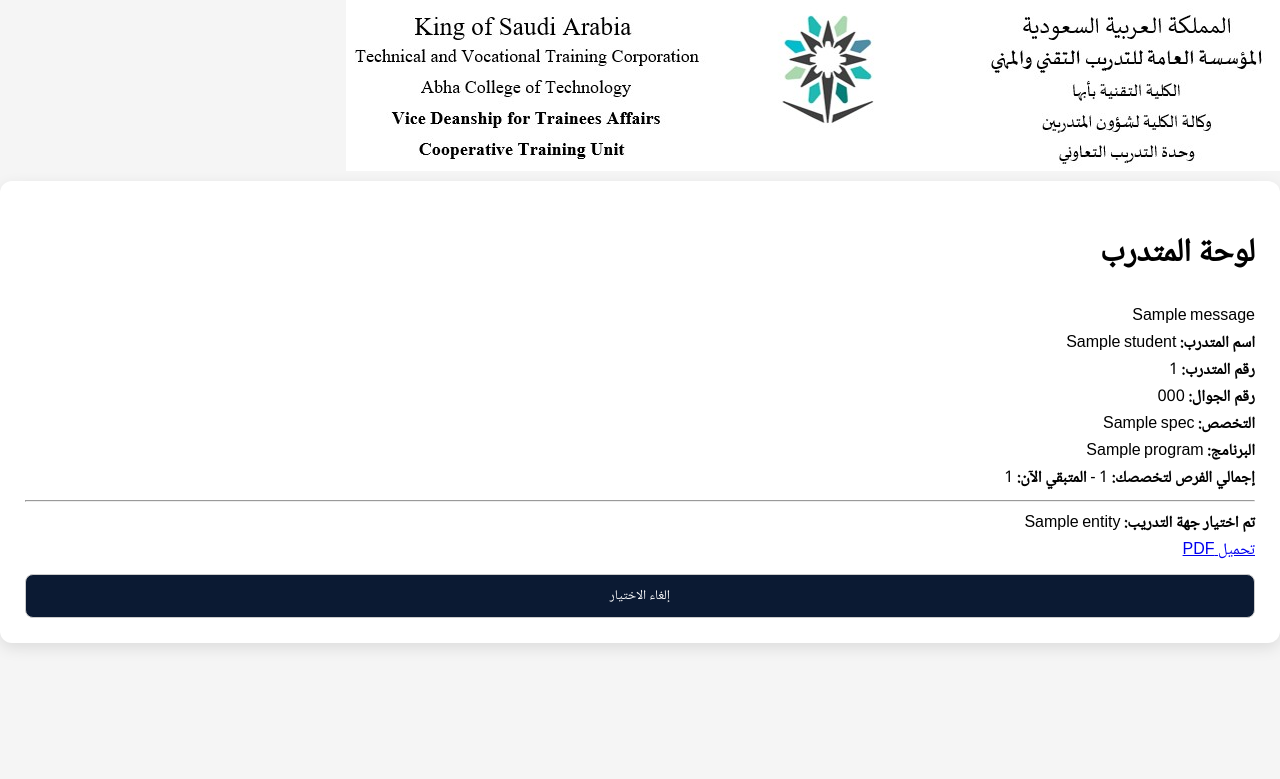
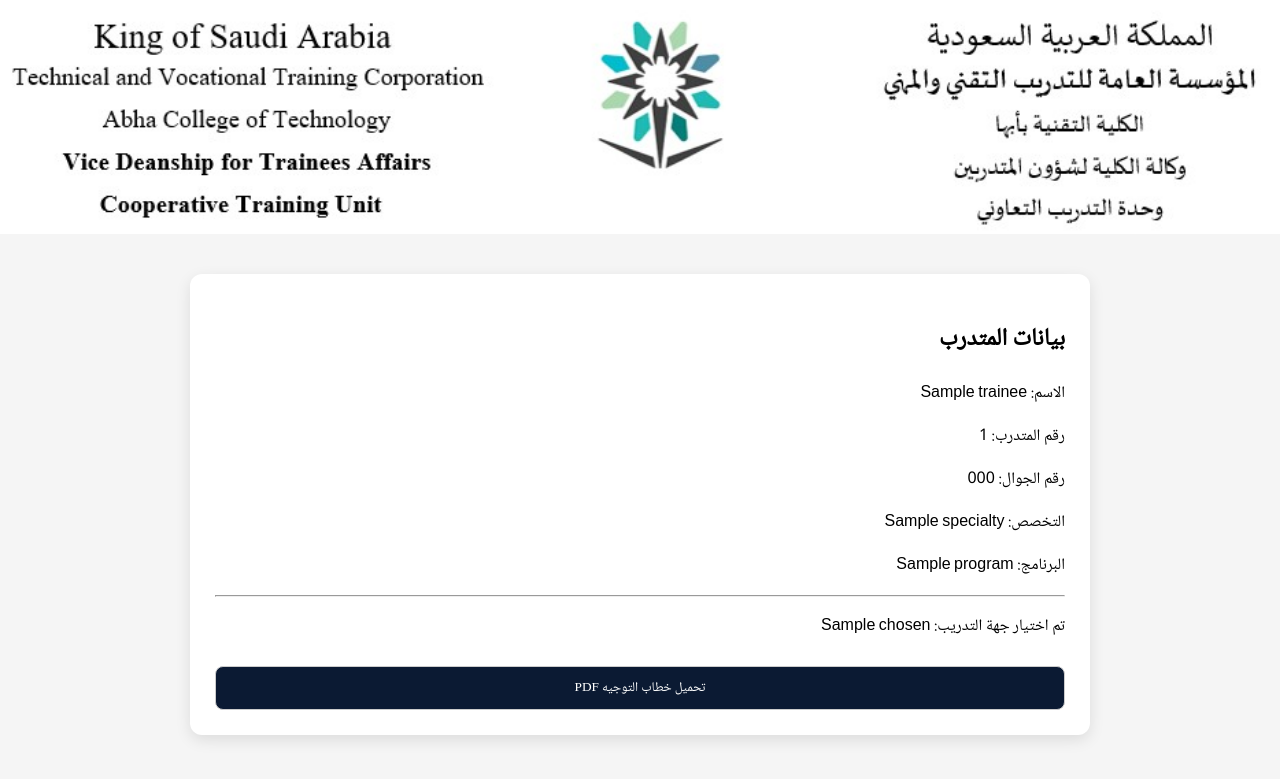
Before and after one commit to ctabha/coop-training, a Flask app: template templates/dashboard.html in a window 1280 px wide. Shown: the top 779 px of the page. Run offline with Flask 3, Linux system fonts and the light colour scheme; the template is opened without the code that fills it: most values are stand-ins (such as "Sample title", 1, 10 or a date in 2020); one stand-in notice (Sample message) is shown.

Commit message:
Update dashboard.html

```diff
--- a/templates/dashboard.html
+++ b/templates/dashboard.html
@@ -1,64 +1,62 @@
 <!doctype html>
-<html lang="ar" dir="rtl">
+<html lang="ar">
 <head>
-  <meta charset="utf-8" />
-  <meta name="viewport" content="width=device-width, initial-scale=1" />
-  <link rel="stylesheet" href="{{ url_for('static', filename='style.css') }}">
+<meta charset="utf-8">
 <title>لوحة المتدرب</title>
+<link rel="stylesheet" href="/static/style.css">
 </head>
+
 <body>
-  <div class="page">
-    <img class="header" src="{{ url_for('static', filename='header.jpg') }}" alt="header" />
+
+<div class="header">
+<img src="/static/header.jpg">
+</div>
+
+<div class="container">
 
 <div class="card">
-      <h1>لوحة المتدرب</h1>
 
-      {% with messages = get_flashed_messages(with_categories=true) %}
-        {% if messages %}
-          <div class="msgs">
-            {% for cat, msg in messages %}
-              <div class="msg {{cat}}">{{ msg }}</div>
-            {% endfor %}
-          </div>
-        {% endif %}
-      {% endwith %}
+<h2>بيانات المتدرب</h2>
 
-      <div class="info">
-        <div><b>اسم المتدرب:</b> {{ student.trainee_name }}</div>
-        <div><b>رقم المتدرب:</b> {{ student.trainee_id }}</div>
-        <div><b>رقم الجوال:</b> {{ student.phone }}</div>
-        <div><b>التخصص:</b> {{ student.spec }}</div>
-        <div><b>البرنامج:</b> {{ student.program }}</div>
-        <div><b>إجمالي الفرص لتخصصك:</b> {{ remaining_map|length }} - <b>المتبقي الآن:</b> {{ total_remaining }}</div>
-      </div>
+<p>الاسم: {{trainee.name}}</p>
+<p>رقم المتدرب: {{trainee.trainee_id}}</p>
+<p>رقم الجوال: {{trainee.phone}}</p>
+<p>التخصص: {{trainee.specialty}}</p>
+<p>البرنامج: {{trainee.program}}</p>
 
-      <hr/>
+<hr>
 
 {% if chosen %}
-        <div class="chosen">
-          <b>تم اختيار جهة التدريب:</b> {{ chosen.entity }}
-        </div>
 
-        <div class="actions">
-          <a class="btn" href="{{ url_for('pdf', trainee_id=student.trainee_id) }}">تحميل PDF</a>
-          <form method="POST" action="{{ url_for('reset_choice', trainee_id=student.trainee_id) }}">
-            <button class="btn danger" type="submit">إلغاء الاختيار</button>
+<p>تم اختيار جهة التدريب: {{chosen}}</p>
+
+<a href="/pdf/{{trainee.trainee_id}}">
+<button>تحميل خطاب التوجيه PDF</button>
+</a>
+
+{% else %}
+
+<form method="post" action="/choose/{{trainee.trainee_id}}">
+
+<select name="entity" required>
+
+<option value="">اختر جهة التدريب</option>
+
+{% for e in entities %}
+<option value="{{e}}">{{e}}</option>
+{% endfor %}
+
+</select>
+
+<button type="submit">تأكيد الاختيار</button>
+
 </form>
-        </div>
-      {% else %}
-        <form method="POST" action="{{ url_for('choose', trainee_id=student.trainee_id) }}">
-          <label>اختر جهة التدريب (تظهر فقط الجهات المتاحة)</label>
-          <select name="entity" required>
-            <option value="">— اختر —</option>
-            {% for e in available %}
-              <option value="{{ e }}">{{ e }}</option>
-            {% endfor %}
-          </select>
-          <button type="submit">حفظ الاختيار</button>
-        </form>
+
 {% endif %}
 
 </div>
+
 </div>
+
 </body>
 </html>
```
Lines whose indentation alone changed are shown as unchanged.
